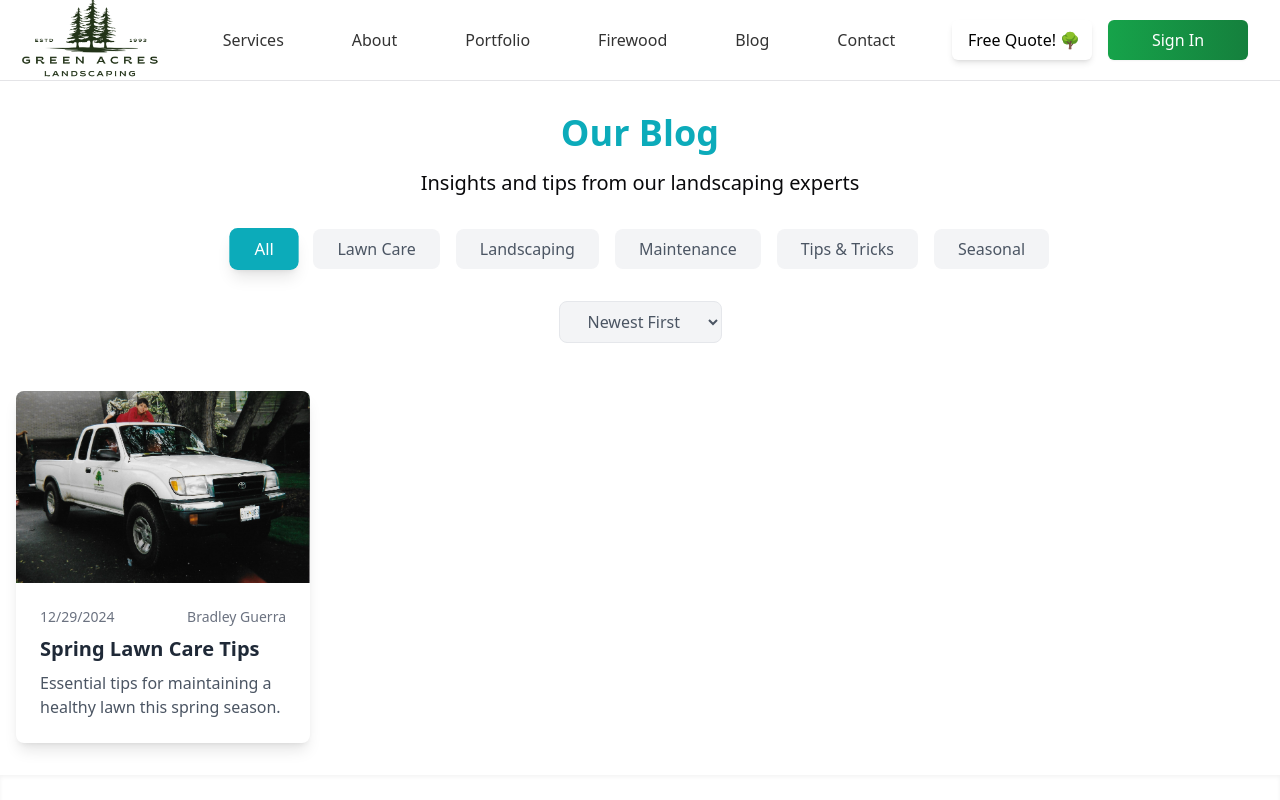
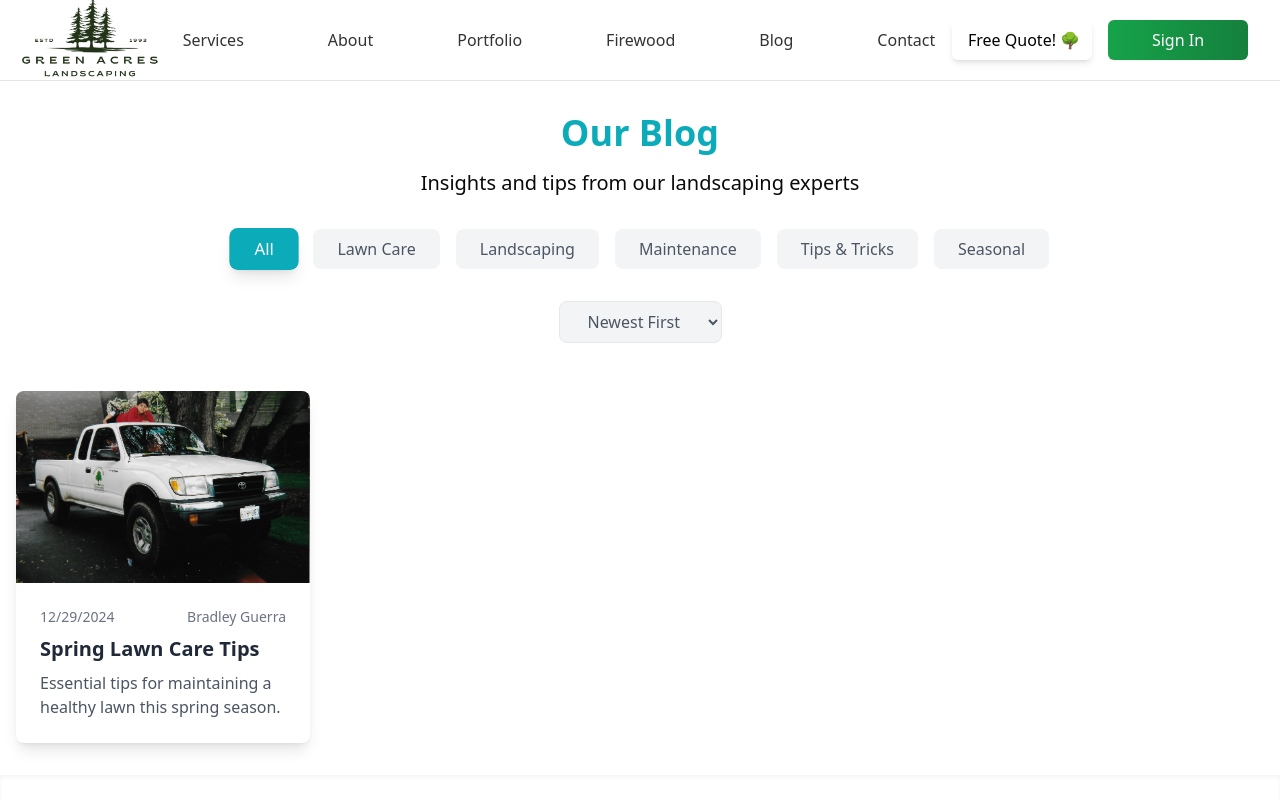
Before and after one commit to 0ETERATION1/greenacres, a Next.js app: page /blog in a window 1280 px wide. Shown: the top 800 px of the page. Built offline with nearby package versions, Linux system fonts and the light colour scheme.

Commit message:
fix more alignment problems on navbar

```diff
--- a/components/Navbar.tsx
+++ b/components/Navbar.tsx
@@ -44,53 +44,53 @@ export default function Navbar() {
           </div>
 
           {/* Center: Navigation on Desktop */}
-          <div className="flex-1 flex justify-center">
+          <div className="flex-1 flex justify-center items-center">
             {/* Desktop Navigation */}
             <NavigationMenu className="hidden md:flex">
-              <NavigationMenuList className="flex items-center justify-center gap-8">
-                <NavigationMenuItem>
+              <NavigationMenuList className="flex items-center justify-center gap-12">
+                <NavigationMenuItem className="flex items-center">
                   <Link href="/services" legacyBehavior passHref>
-                    <NavigationMenuLink className="nav-link">
+                    <NavigationMenuLink className="nav-link py-2 px-1 text-base">
                       Services
                     </NavigationMenuLink>
                   </Link>
                 </NavigationMenuItem>
 
-                <NavigationMenuItem>
+                <NavigationMenuItem className="flex items-center">
                   <Link href="/about" legacyBehavior passHref>
-                    <NavigationMenuLink className="nav-link">
+                    <NavigationMenuLink className="nav-link py-2 px-1 text-base">
                       About
                     </NavigationMenuLink>
                   </Link>
                 </NavigationMenuItem>
 
-                <NavigationMenuItem>
+                <NavigationMenuItem className="flex items-center">
                   <Link href="/portfolio" legacyBehavior passHref>
-                    <NavigationMenuLink className="nav-link">
+                    <NavigationMenuLink className="nav-link py-2 px-1 text-base">
                       Portfolio
                     </NavigationMenuLink>
                   </Link>
                 </NavigationMenuItem>
 
-                <NavigationMenuItem>
+                <NavigationMenuItem className="flex items-center">
                   <Link href="/firewood" legacyBehavior passHref>
-                    <NavigationMenuLink className="nav-link">
+                    <NavigationMenuLink className="nav-link py-2 px-1 text-base">
                       Firewood
                     </NavigationMenuLink>
                   </Link>
                 </NavigationMenuItem>
 
-                <NavigationMenuItem>
+                <NavigationMenuItem className="flex items-center">
                   <Link href="/blog" legacyBehavior passHref>
-                    <NavigationMenuLink className="nav-link">
+                    <NavigationMenuLink className="nav-link py-2 px-1 text-base">
                       Blog
                     </NavigationMenuLink>
                   </Link>
                 </NavigationMenuItem>
 
-                <NavigationMenuItem>
+                <NavigationMenuItem className="flex items-center">
                   <Link href="/quotePage" legacyBehavior passHref>
-                    <NavigationMenuLink className="nav-link">
+                    <NavigationMenuLink className="nav-link py-2 px-1 text-base">
                       Contact
                     </NavigationMenuLink>
                   </Link>
```
